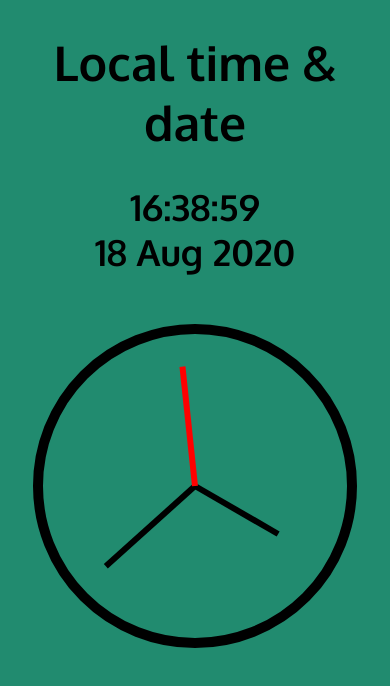
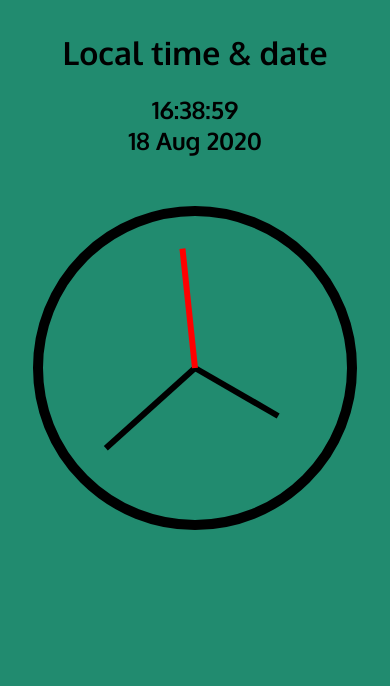
Before and after one commit to joe-ashwell/clock, a plain HTML site: page index.html in a window 390 px wide. Drawn offline with Linux system fonts and the light colour scheme.

Commit message:
Update style.css

```diff
--- a/style.css
+++ b/style.css
@@ -86,5 +86,24 @@ body {
 div.get-time {
   text-align: center;
   margin: 2rem;
-  font-size: 1.5rem;
 }
+
+h1 {
+  font-size: 3rem;
+}
+
+h2 {
+  font-size: 2rem;
+}
+
+@media only screen and (max-width: 767px) {
+
+  h1 {
+    font-size: 2rem;
+  }
+
+  h2 {
+    font-size: 1.5rem;
+  }
+
+}
```
